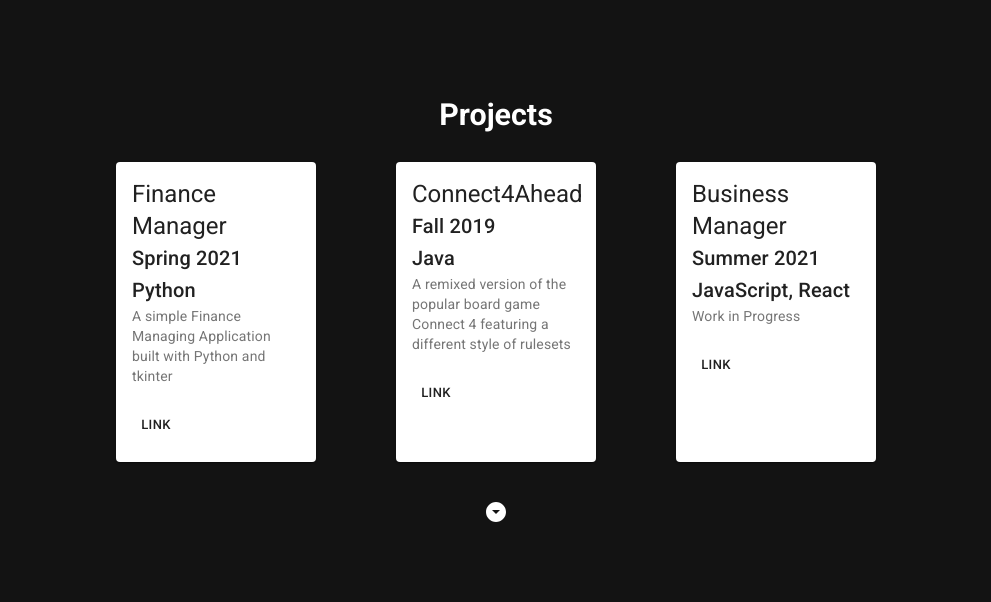
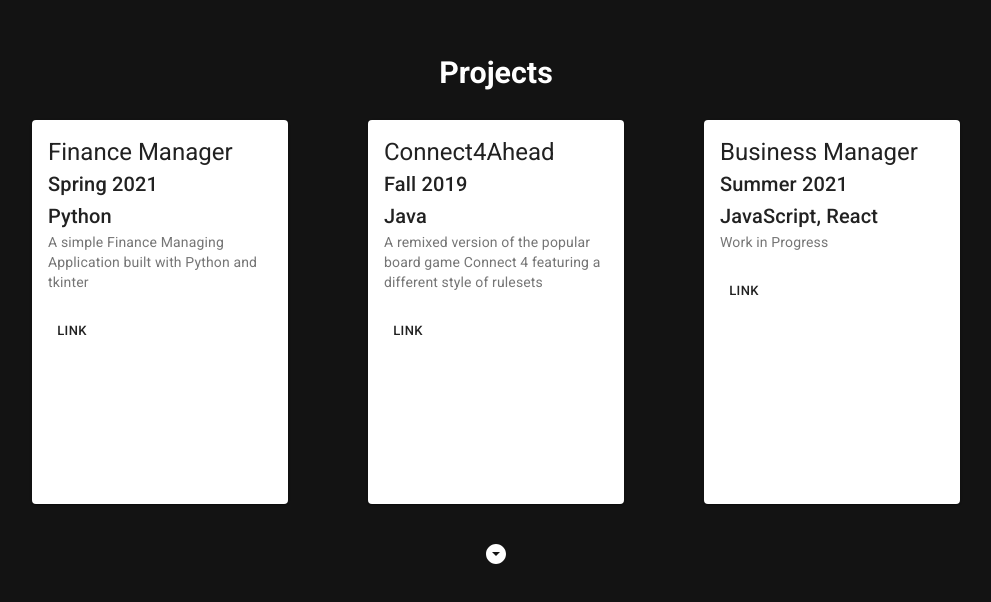
Before and after one commit to setoi1/React-Personal-Portfolio, a React (Create React App) app: page / in a window 1280 px wide. Shown: the part 1702-2304 px from the top of the page, without its empty margins (144-1135 px from the left). Built offline with nearby package versions, Linux system fonts and the light colour scheme; grey boxes are pictures that could not be loaded.

Commit message:
Updated styling

```diff
--- a/src/App.css
+++ b/src/App.css
@@ -4,6 +4,10 @@ body {
   margin: 0px;
   padding: 0px;
   overflow-x: hidden;
+}
+
+body::-webkit-scrollbar {
+  display: none;
 }
 
 .App {
@@ -107,9 +111,15 @@ body {
       }
 
         .project-card-container {
-          width: 200px;
-          height: 300px;;
+          display: flex;
+          flex-direction: column;
+          width: 256px;
+          height: 384px;
         }
+
+          .project-card-actions {
+            margin-top: auto;
+          }
 
 /*-------------------------*/
 
```
